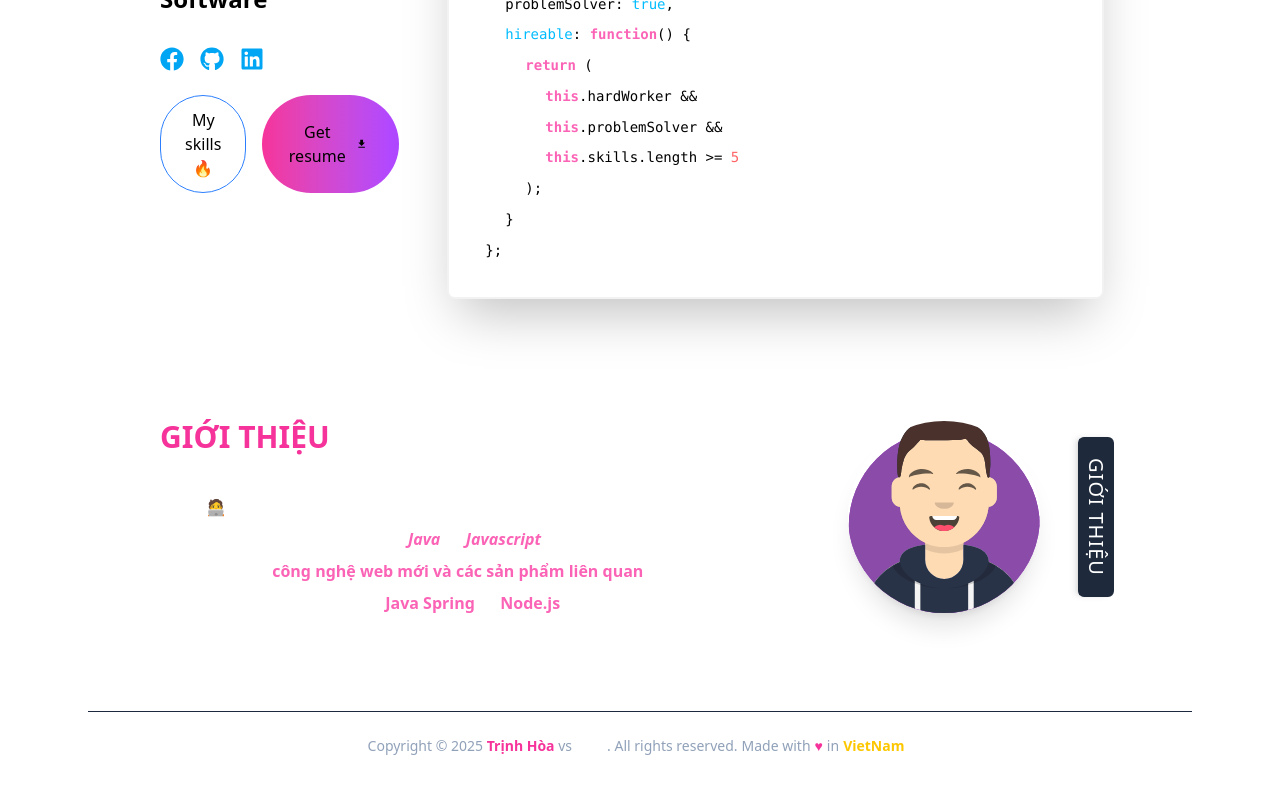
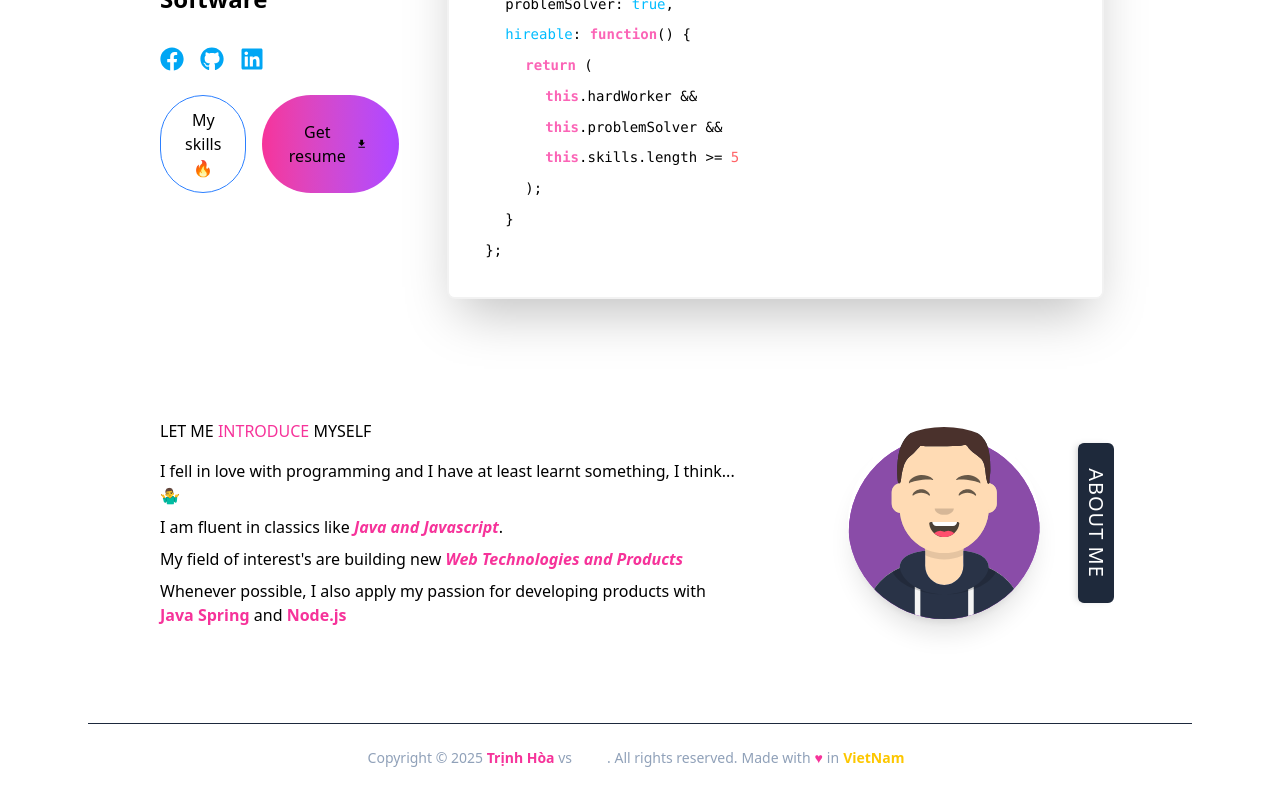
Before and after one commit to TrinhHoa-23520508/portfolio, a React (Vite) app: page / in a window 1280 px wide. Shown: the part 415-1215 px from the top of the page. Built offline with nearby package versions, Linux system fonts and the light colour scheme.

Commit message:
add i18n

```diff
--- a/src/components/AboutSection.tsx
+++ b/src/components/AboutSection.tsx
@@ -1,9 +1,10 @@
 import { ThemeColor } from "@/utils/ColorsConstant";
 import { useState } from "react";
+import { Trans, useTranslation } from "react-i18next";
 
 const AboutSection = () => {
     const [transform, setTransform] = useState({ rotateX: 0, rotateY: 0, translateX: 0, translateY: 0 });
-
+    const { t } = useTranslation();
     const handleMouseMove = (e: React.MouseEvent) => {
         const rect = e.currentTarget.getBoundingClientRect();
         const x = e.clientX - rect.left;
@@ -25,15 +26,29 @@ const AboutSection = () => {
     };
 
     return (
-        <section className={`flex flex-col md:flex-row items-center justify-between py-10 px-6 md:px-40 ${ThemeColor.background} gap-10`}>
+        <section className={`flex flex-col md:flex-row items-center justify-between py-10 px-6 md:px-40 gap-10`}>
             <div className="text-white max-w-xl text-center md:text-left">
-                <h2 className="text-3xl font-bold text-pink-500">
-                    GIỚI THIỆU <span className="text-white">BẢN THÂN</span>
-                </h2>
-                <p className="mt-4">Yêu đơn phương lập trình và tôi tin rằng mình đã học hỏi được ít nhiều điều gì đó. 🧑‍💻</p>
-                <p className="mt-2">Tôi nắm vững các ngôn ngữ như <em className="text-pink-400 font-semibold">Java</em> và <em className="text-pink-400 font-semibold">Javascript</em>.</p>
-                <p className="mt-2">Quan tâm đến <span className="text-pink-400 font-semibold">công nghệ web mới và các sản phẩm liên quan</span>.</p>
-                <p className="mt-2">Tôi phát triển sản phẩm bằng <strong className="text-pink-400">Java Spring</strong> và <strong className="text-pink-400">Node.js</strong>.</p>
+                <p className="text-black dark:text-white">
+                    <Trans i18nKey="aboutSection.title">
+                    LET ME <span className="text-pink-500">INTRODUCE</span> MYSELF
+                </Trans>
+                </p>
+                <p className="mt-4 text-black dark:text-white">{t('aboutSection.paragraphs.p1')}</p>
+                <p className="mt-2 text-black dark:text-white">
+                    <Trans i18nKey="aboutSection.paragraphs.p2">
+                        I am fluent in classics like <em className="text-pink-500 font-semibold">Java and Javascript</em>.
+                    </Trans>
+                </p>
+                <p className="mt-2 text-black dark:text-white">
+                    <Trans i18nKey="aboutSection.paragraphs.p3">
+                        My field of interest's are building new <em className="text-pink-500 font-semibold">Web Technologies and Products</em>
+                    </Trans>
+                </p>
+                <p className="mt-2 text-black dark:text-white">
+                    <Trans i18nKey="aboutSection.paragraphs.p4">
+                        Whenever possible, I also apply my passion for developing products with <strong className="text-pink-500">Java Spring</strong> and <strong className="text-pink-500">Node.js</strong>
+                    </Trans>
+                </p>
             </div>
 
             <div className="flex flex-col items-center relative md:pr-20">
@@ -49,7 +64,7 @@ const AboutSection = () => {
                 </div>
 
                 <div className="absolute -right-14 top-1/2 transform -translate-y-1/2 rotate-90 bg-[#1e293b] text-white px-2 py-1 rounded-md shadow-md text-xl text-center tracking-wider md:w-40">
-                    GIỚI THIỆU
+                    {t('aboutSection.label').toUpperCase()}
                 </div>
             </div>
         </section>
--- a/src/components/Footer.tsx
+++ b/src/components/Footer.tsx
@@ -5,7 +5,7 @@ const Footer = () => {
   const [heartHover, setHeartHover] = useState(false);
 
   return (
-    <footer className={`${ThemeColor.background} py-8`}>
+    <footer className={`py-8`}>
       <div className="max-w-6xl mx-auto px-6 ">
 
 
--- a/src/components/Header.tsx
+++ b/src/components/Header.tsx
@@ -41,7 +41,7 @@ const Header = () => {
   };
 
   return (
-    <header className={`w-full ${ThemeColor.background} shadow-md relative z-50 px-30`}>
+    <header className={`w-full shadow-md relative z-50 px-30`}>
       {/* Main header content */}
       <div className="px-6 py-4 flex justify-between items-center">
         <div className="flex items-center gap-8">
--- a/src/components/HeroSection.tsx
+++ b/src/components/HeroSection.tsx
@@ -45,7 +45,7 @@ const HeroSection = () => {
         document.body.removeChild(link);
     }
     return (
-        <section className={`flex flex-col md:flex-row justify-between items-center gap-8 px-6 md:px-40 py-16 ${ThemeColor.background} text-white`}>
+        <section className={`flex flex-col md:flex-row justify-between items-center gap-8 px-6 md:px-40 py-16 text-white`}>
             {/* Left Content */}
             <div className="space-y-4 max-w-xl">
                 <div className="flex items-center text-2xl font-bold">
--- a/src/locales/en.json
+++ b/src/locales/en.json
@@ -4,5 +4,15 @@
   "about": "About",
   "name": "Trinh Hoa",
   "mySkill": "My skills",
-  "getResume": "Get resume"
+  "getResume": "Get resume",
+  "aboutSection": {
+    "title": "LET ME <1>INTRODUCE</1> MYSELF",
+    "paragraphs": {
+      "p1": "I fell in love with programming and I have at least learnt something, I think... 🤷‍♂️",
+      "p2": "I am fluent in classics like <1>Java and Javascript</1>.",
+      "p3": "My field of interest's are building new <1>Web Technologies and Products</1>",
+      "p4": "Whenever possible, I also apply my passion for developing products with <1>Java Spring</1> and <3>Node.js</3>"
+    },
+    "label": "ABOUT ME"
+  }
 }
--- a/src/locales/vi.json
+++ b/src/locales/vi.json
@@ -5,5 +5,17 @@
   "about": "Về tác giả",
   "name": "Trịnh Hòa",
   "mySkill": "Kinh nghiệm",
-  "getResume": "Tải resume"
+  "getResume": "Tải resume",
+  "aboutSection": {
+    "title": "HÃY ĐỂ TÔI <1>GIỚI THIỆU</1> BẢN THÂN",
+    "paragraphs": {
+      "p1": "Tôi đã yêu lập trình và tôi nghĩ mình cũng đã học được một vài điều... 🤷‍♂️",
+      "p2": "Tôi thành thạo các ngôn ngữ như <1>Java và Javascript</1>.",
+      "p3": "Lĩnh vực tôi quan tâm là xây dựng <1>Các công nghệ và sản phẩm web mới</1>",
+      "p4": "Bất cứ khi nào có thể, tôi đều cố gắng áp dụng đam mê của mình vào phát triển sản phẩm với <1>Java Spring</1> và <3>Node.js</3>"
+    },
+    "label": "GIỚI THIỆU"
+  }
+
+
 }
--- a/src/locales/zh.json
+++ b/src/locales/zh.json
@@ -4,5 +4,17 @@
   "about": "关于",
   "name": "Trịnh Hòa (鄭 和)",
   "mySkill": "我的技能",
-  "getResume": "下载简历"
+  "getResume": "下载简历",
+  "aboutSection": {
+    "title": "让我 <1>介绍</1> 自己",
+    "paragraphs": {
+      "p1": "我爱上了编程，并且我想我至少学到了一些东西…… 🤷‍♂️",
+      "p2": "我精通一些经典语言，比如 <1>Java 和 Javascript</1>。",
+      "p3": "我感兴趣的领域是构建新的 <1>Web 技术和产品</1>",
+      "p4": "只要有机会，我都会将我的热情投入到使用 <1>Java Spring</1> 和 <3>Node.js</3> 开发产品中"
+    },
+    "label": "关于我"
+  }
+
+
 }
```
